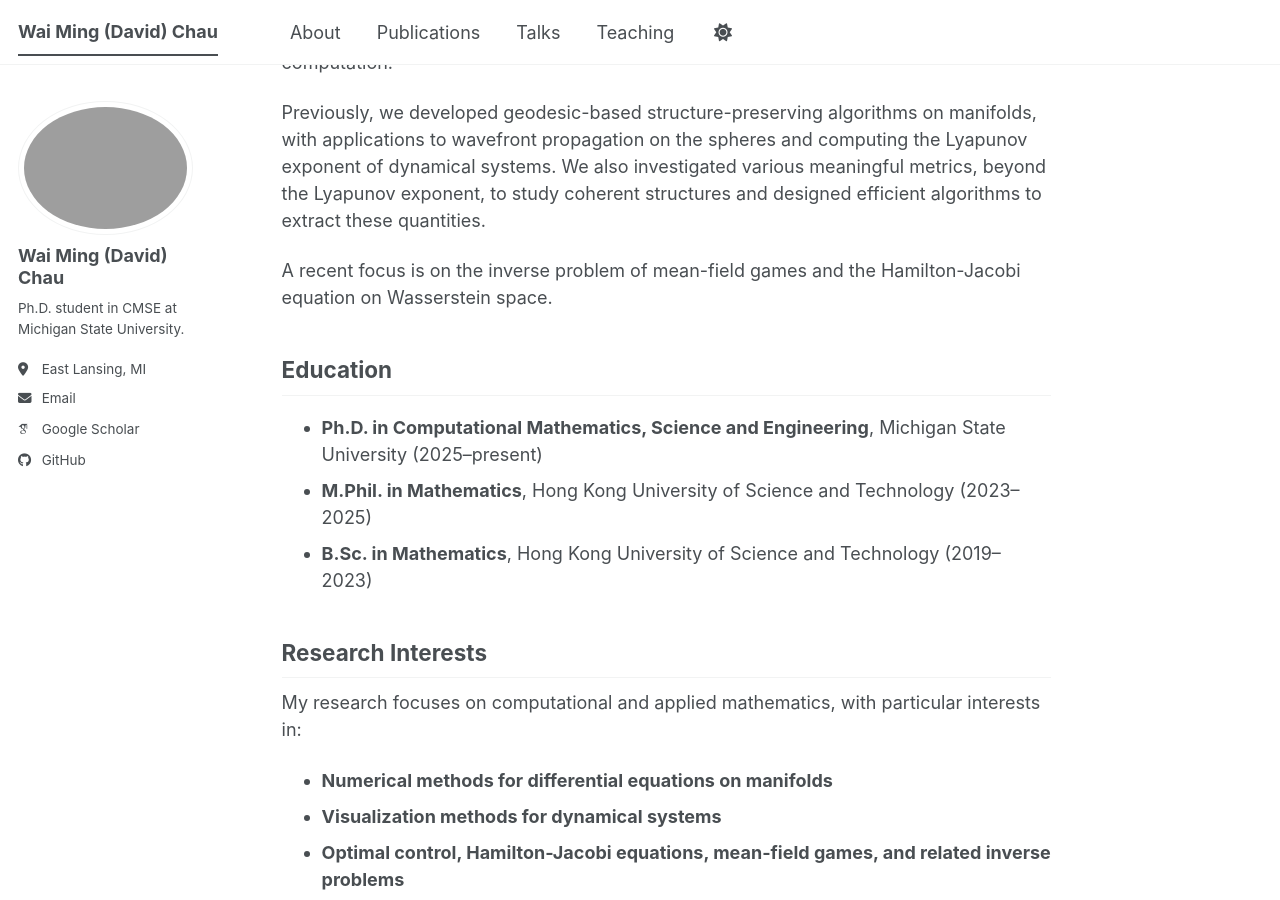
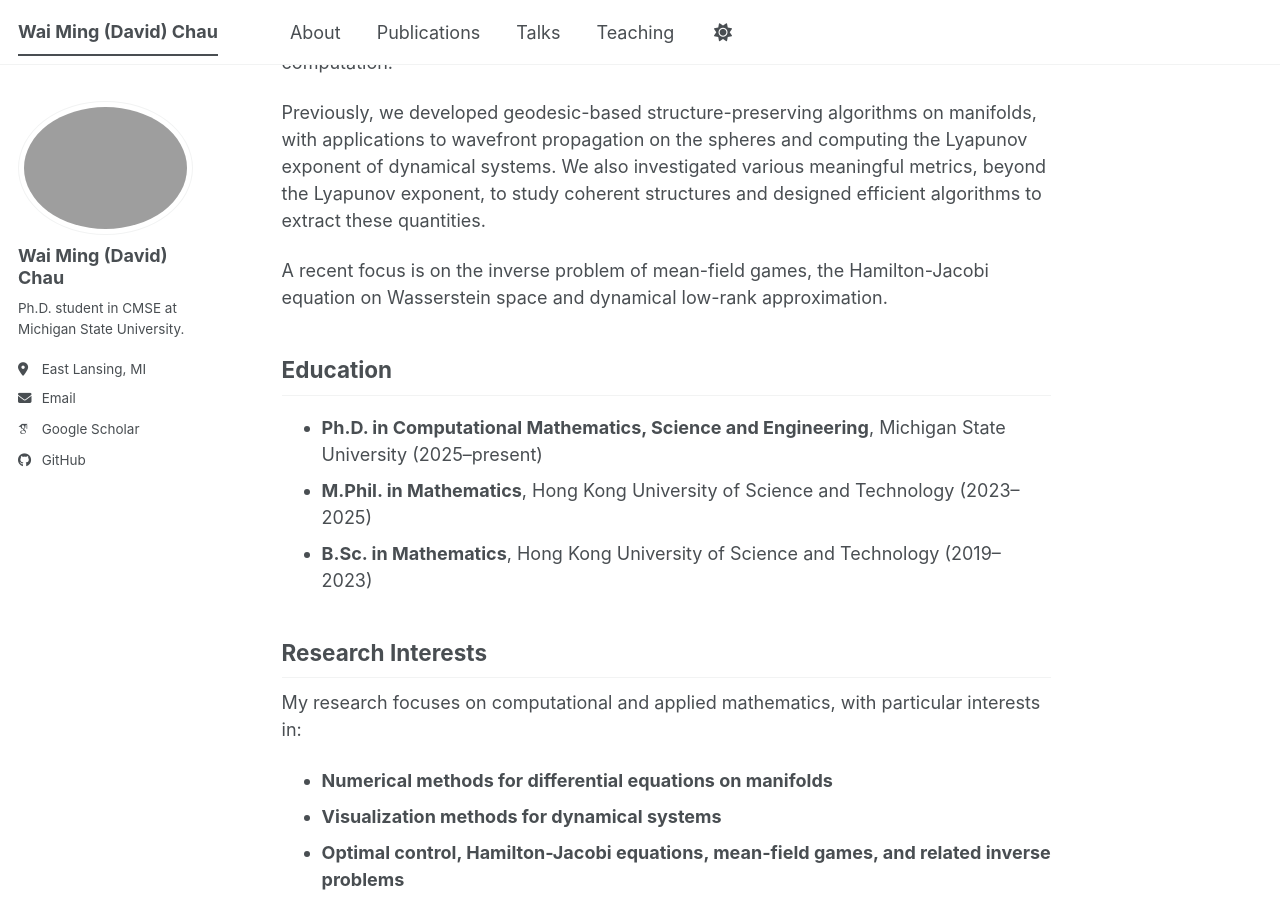
Before and after one commit to wm-chau/wm-chau.github.io, a Jekyll site: the page built from _pages/about.md, in a window 1280 px wide and 900 px high, scrolled down 334 px. Built offline with Jekyll 4.4.1, drawn with Linux system fonts in a browser that asks for light colours; some web fonts are replaced; a script bundle is joined from its source files by our own code; library files that are not in the unit come from our copies.

Commit message:
Update research focus in about.md

```diff
--- a/_pages/about.md
+++ b/_pages/about.md
@@ -13,7 +13,7 @@ My research goal is to employ various mathematical tools, such as differential e
 
 Previously, we developed geodesic-based structure-preserving algorithms on manifolds, with applications to wavefront propagation on the spheres and computing the Lyapunov exponent of dynamical systems. We also investigated various meaningful metrics, beyond the Lyapunov exponent, to study coherent structures and designed efficient algorithms to extract these quantities.
 
-A recent focus is on the inverse problem of mean-field games and the Hamilton-Jacobi equation on Wasserstein space.
+A recent focus is on the inverse problem of mean-field games, the Hamilton-Jacobi equation on Wasserstein space and dynamical low-rank approximation.
 
 ## Education
 - **Ph.D. in Computational Mathematics, Science and Engineering**, Michigan State University (2025–present)
```
